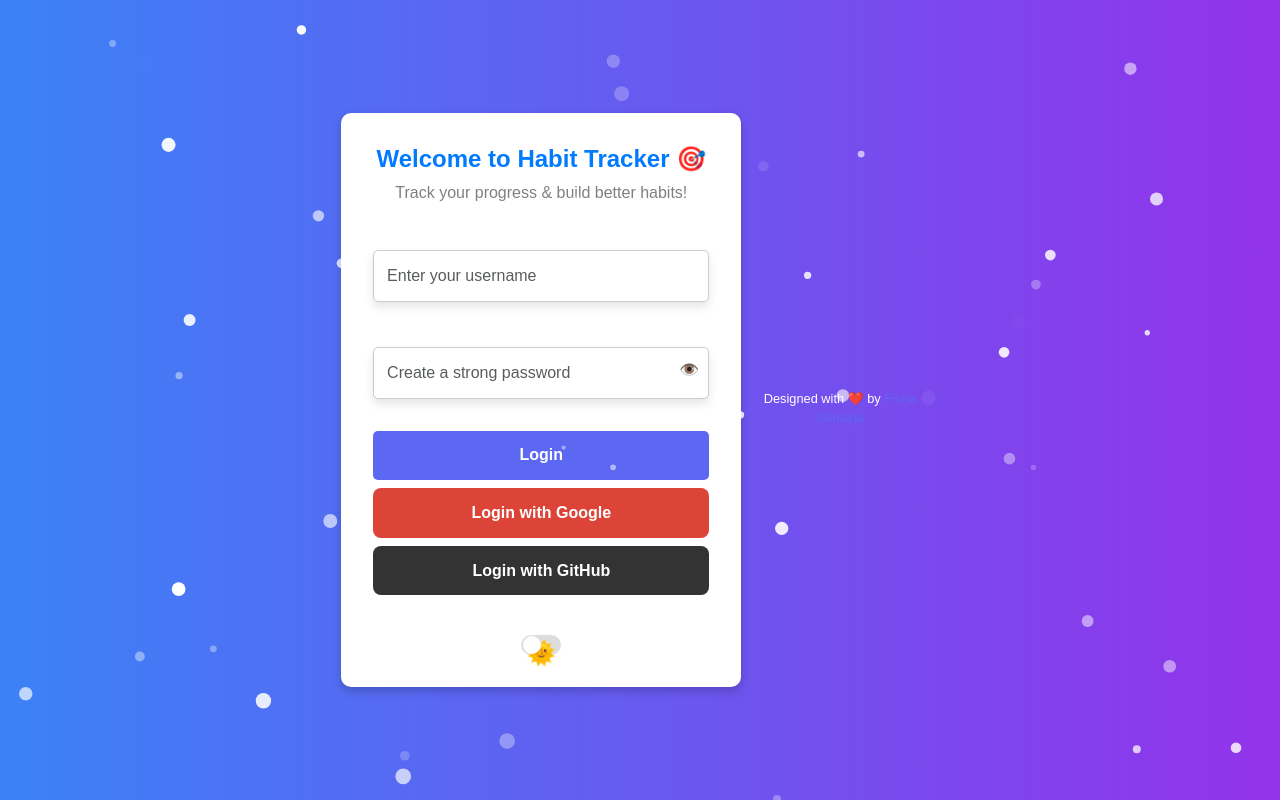
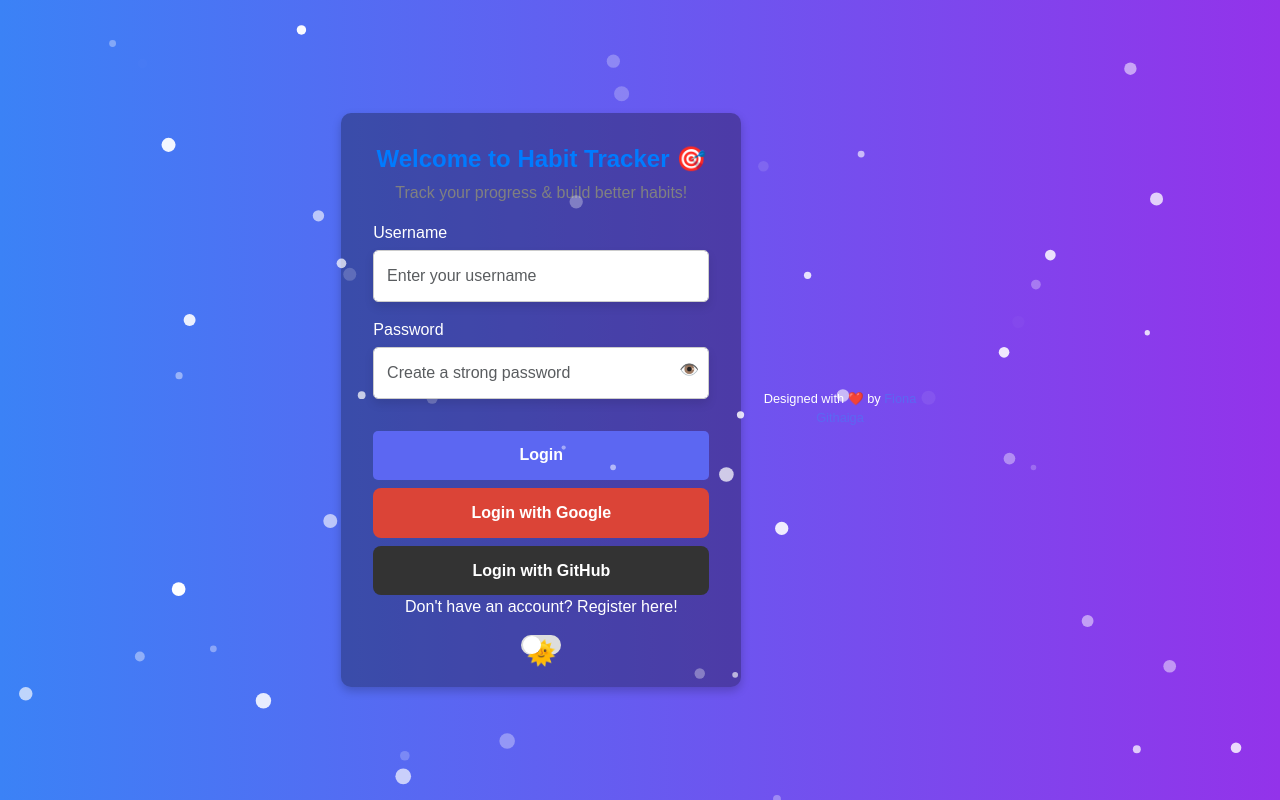
Before and after one commit to FionaG26/habit-tracker, a Vue app in the folder habit-tracker-vue/: page / in a window 1280 px wide. Built offline with nearby package versions, Linux system fonts and the light colour scheme.

Commit message:
Update Auth.vue

```diff
--- a/habit-tracker-vue/src/components/Auth.vue
+++ b/habit-tracker-vue/src/components/Auth.vue
@@ -142,8 +142,7 @@ watch(darkMode, (newValue) => {
   align-items: center;
   min-height: 100vh;
   padding: 1rem;
-  background: var(--bg);
-  transition: background 0.3s ease;
+  background: none;
 }
 .dark-mode {
   --bg: #1e1e1e;
@@ -151,7 +150,7 @@ watch(darkMode, (newValue) => {
   --card: #333;
 }
 .auth-card {
-  background: var(--card, #fff);
+ background: hsla(0, 0%, 0%, 0.3);
   padding: 2rem;
   border-radius: 10px;
   box-shadow: 0px 4px 10px rgba(0, 0, 0, 0.2);
```
